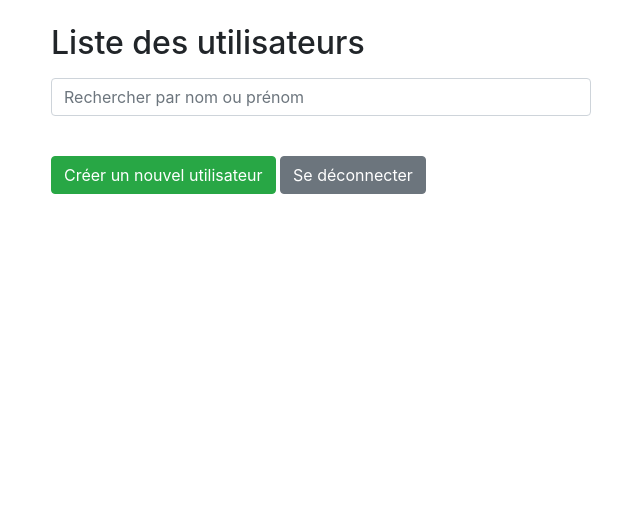
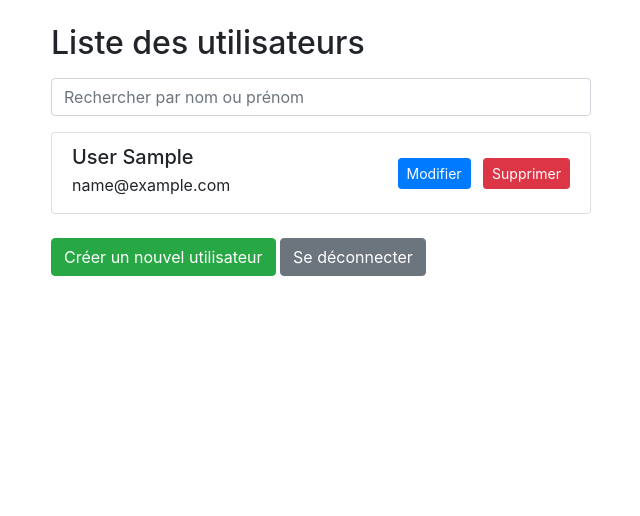
Before and after one commit to adilstudio/test_adil, a Django app: page /liste-utilisateurs/ in a window 1280 px wide. Shown: the part 96-612 px from the top of the page, without its empty margins (34-674 px from the left). Run offline with Django 4.2, Linux system fonts and the light colour scheme; the visitor is signed in with stand-in values (Sample User, id 1); data comes from the database, SQL or seed files in the repository; data that the repository does not hold is empty; some libraries are stand-ins or nearby versions.

Commit message:
login form

```diff
--- a/test_adil/management/admin.py
+++ b/test_adil/management/admin.py
@@ -1,5 +1,7 @@
 from django.contrib import admin
 
 from management.models import BaseDeDonnees
+from management.models import Utilisateur
 
 admin.site.register(BaseDeDonnees)
+admin.site.register(Utilisateur)
--- a/test_adil/management/templates/base.html
+++ b/test_adil/management/templates/base.html
@@ -1,5 +1,5 @@
 <!DOCTYPE html>
-<html lang="en">
+<html lang="fr">
 {% load static %}
 
 <head>
--- a/test_adil/management/templates/liste_utilisateurs.html
+++ b/test_adil/management/templates/liste_utilisateurs.html
@@ -1,12 +1,13 @@
 {% extends 'base.html' %}
+{% load static %}
 
 {% block title %}Liste des utilisateurs{% endblock %}
 
 {% block content %}
+
 <div class="container">
   <h2 class="mt-4 mb-3">Liste des utilisateurs</h2>
 
-  <!-- Search form -->
   <div class="row mb-3">
     <div class="col-md-6">
       <input type="text" id="search-input" class="form-control" placeholder="Rechercher par nom ou prénom">
@@ -20,17 +21,14 @@
         <li class="list-group-item">
           <div class="d-flex justify-content-between align-items-center">
             <div>
-              <h5 class="mb-1">{{ utilisateur.nom }} {{ utilisateur.prenom }}</h5>
-              <p class="mb-1">{{ utilisateur.adresse_email }}</p>
-              <ul class="list-inline">
-                {% for base_de_donnees in utilisateur.bases_de_donnees.all %}
-                <li class="list-inline-item">{{ base_de_donnees.nom }}</li>
-                {% endfor %}
-              </ul>
+              <h5 class="mb-1">{{ utilisateur.last_name }} {{ utilisateur.first_name }}</h5>
+              <p class="mb-1">{{ utilisateur.email }}</p>
             </div>
             <div>
-              <a href="{% url 'modifier_utilisateur' utilisateur.id %}" class="btn btn-primary btn-sm mr-2">Modifier</a>
-              <a href="{% url 'supprimer_utilisateur' utilisateur.id %}" class="btn btn-danger btn-sm">Supprimer</a>
+              <a href="{% url 'modifier_utilisateur' utilisateur.username %}"
+                class="btn btn-primary btn-sm mr-2">Modifier</a>
+              <a href="{% url 'supprimer_utilisateur' utilisateur.username %}"
+                class="btn btn-danger btn-sm">Supprimer</a>
             </div>
           </div>
         </li>
@@ -42,6 +40,17 @@
     <div class="col-md-6">
       <a href="{% url 'creer_utilisateur' %}" class="btn btn-success">Créer un nouvel utilisateur</a>
       <a href="{% url 'logout_user' %}" class="btn btn-secondary">Se déconnecter</a>
+    </div>
+  </div>
+  <div class="row">
+    <div class="col-md-6">
+      {% if messages %}
+      <ul class="messages">
+        {% for message in messages %}
+        <li {% if message.tags %} class="{{ message.tags }}" {% endif %}>{{ message }}</li>
+        {% endfor %}
+      </ul>
+      {% endif %}
     </div>
   </div>
 </div>
@@ -65,4 +74,5 @@
     });
   });
 </script>
+
 {% endblock %}
--- a/test_adil/management/views.py
+++ b/test_adil/management/views.py
@@ -1,13 +1,17 @@
 from django.shortcuts import render, redirect, get_object_or_404
 from django.contrib.auth.forms import AuthenticationForm
 from django.contrib.auth import authenticate, login, logout
+from django.contrib.auth.models import User
 from django.contrib import messages
 from .forms import UtilisateurCreationForm, UtilisateurModificationForm
 from .models import Utilisateur
+from django.db import transaction
 
 
 def page_accueil(request):
-    message = ""
+    if request.user.is_authenticated:
+        return redirect('liste_utilisateurs')
+
     if request.method == 'POST':
         form = AuthenticationForm(request, request.POST)
         if form.is_valid():
@@ -16,54 +20,94 @@ def page_accueil(request):
             utilisateur = authenticate(username=nom_utilisateur, password=mot_de_passe)
             if utilisateur is not None:
                 login(request, utilisateur)
-                message = "Vous êtes identifié(e) avec succès!"
+                messages.success(request, "Vous êtes identifié(e) avec succès!")
                 return redirect('liste_utilisateurs')
-            else :
-                message = "Identifiants invalides!"
+            else:
+                messages.error(request, "Identifiants invalides!")
+        else:
+            messages.error(request, "Identifiants invalides!")
     else:
+        messages.info(request, "Saisir les identifiants!")
         form = AuthenticationForm()
-    return render(request, 'page_accueil.html', {'form': form, 'message': message})
+    return render(request, 'page_accueil.html', {'form': form})
 
 def liste_utilisateurs(request):
     if not request.user.is_authenticated:
         return redirect('page_accueil')
-    utilisateurs = Utilisateur.objects.all()
+    utilisateurs = User.objects.all()
     return render(request, 'liste_utilisateurs.html', {'utilisateurs': utilisateurs})
 
 # Vue pour créer un utilisateur
+@transaction.atomic
 def creer_utilisateur(request):
+    if not request.user.is_authenticated:
+        return redirect('page_accueil')
+
     if request.method == 'POST':
         form = UtilisateurCreationForm(request.POST)
         if form.is_valid():
-            form.save()
-            messages.success(request, 'Utilisateur créé avec succès.')
+            try:
+                with transaction.atomic():
+                    utilisateur = form.save(commit=False)
+                    user = User.objects.create_user(username=form.cleaned_data['username'],
+                                                    email=form.cleaned_data['email'])
+                    user.set_password(form.cleaned_data['password'])
+                    user.save()
+                    utilisateur.user = user
+                    utilisateur.save()
+                    utilisateur.bases_de_donnees.set(form.cleaned_data['bases_de_donnees'])
+                    messages.success(request, 'Utilisateur créé avec succès.')
+            except Exception as e:
+                messages.error(request, "Erreur lors de la création de l'utilisateur.")
+                transaction.set_rollback(True)
+
             return redirect('liste_utilisateurs')
+        else :
+            messages.error(request, "Erreur lors de la création de l'utilisateur.")
     else:
+        messages.info(request, 'Veuillez saisir tous les champs.')
         form = UtilisateurCreationForm()
+
     return render(request, 'creer_utilisateur.html', {'form': form})
 
 # Vue pour modifier un utilisateur
-def modifier_utilisateur(request, utilisateur_id):
-    utilisateur = get_object_or_404(Utilisateur, pk=utilisateur_id)
+def modifier_utilisateur(request, username):
+    if not request.user.is_authenticated:
+        return redirect('page_accueil')
+    #Search the User and Utilisateur objects by username
+    user = User.objects.filter(username=username).first()
+    util = Utilisateur.objects.filter(username=username).first()
+    if (not user or not util):
+        messages.error(request, 'Utilisateur non trouvé!')
+        return redirect('liste_utilisateurs')
+    utilisateur = get_object_or_404(Utilisateur, username=username)
     if request.method == 'POST':
         form = UtilisateurModificationForm(request.POST, instance=utilisateur)
         if form.is_valid():
             form.save()
             messages.success(request, 'Utilisateur modifié avec succès.')
             return redirect('liste_utilisateurs')
+        else :
+            messages.error(request, "Erreur dans la modification de l'Utilisateur.")
     else:
+        messages.info(request, "Veuillez saisir tous les champs.")
         form = UtilisateurModificationForm(instance=utilisateur)
     return render(request, 'modifier_utilisateur.html', {'form': form})
 
 # Vue pour supprimer un utilisateur
-def supprimer_utilisateur(request, utilisateur_id):
-    utilisateur = get_object_or_404(Utilisateur, pk=utilisateur_id)
+def supprimer_utilisateur(request, username):
+    if not request.user.is_authenticated:
+        return redirect('page_accueil')
+    utilisateur = get_object_or_404(Utilisateur, username=username)
+    user = get_object_or_404(User, username=username)
     if request.method == 'POST':
+        user.delete()
         utilisateur.delete()
         messages.success(request, 'Utilisateur supprimé avec succès.')
         return redirect('liste_utilisateurs')
     return render(request, 'supprimer_utilisateur.html', {'utilisateur': utilisateur})
 
+#Se déconnecter
 def logout_user(request):
     logout(request)
     return redirect('page_accueil')
--- a/test_adil/test_adil/settings.py
+++ b/test_adil/test_adil/settings.py
@@ -116,7 +116,7 @@ AUTH_PASSWORD_VALIDATORS = [
 # Internationalization
 # https://docs.djangoproject.com/en/4.0/topics/i18n/
 
-LANGUAGE_CODE = 'en-us'
+LANGUAGE_CODE = 'fr-fr'
 
 TIME_ZONE = 'UTC'
 
--- a/test_adil/test_adil/urls.py
+++ b/test_adil/test_adil/urls.py
@@ -22,7 +22,7 @@ urlpatterns = [
     path('', views.page_accueil, name='page_accueil'),
     path('liste-utilisateurs/', views.liste_utilisateurs, name='liste_utilisateurs'),
     path('creer-utilisateur/', views.creer_utilisateur, name='creer_utilisateur'),
-    path('modifier-utilisateur/<int:utilisateur_id>/', views.modifier_utilisateur, name='modifier_utilisateur'),
-    path('supprimer-utilisateur/<int:utilisateur_id>/', views.supprimer_utilisateur, name='supprimer_utilisateur'),
+    path('modifier-utilisateur/<str:username>/', views.modifier_utilisateur, name='modifier_utilisateur'),
+    path('supprimer-utilisateur/<str:username>/', views.supprimer_utilisateur, name='supprimer_utilisateur'),
     path('logout/', views.logout_user, name='logout_user'),
 ]
```
Also changed, not shown: test_adil/management/forms.py (+24 -2 lines), test_adil/management/models.py (+9 -5 lines), test_adil/management/templates/creer_utilisateur.html (+11 -10 lines), test_adil/management/templates/modifier_utilisateur.html (+12 -17 lines), test_adil/management/templates/page_accueil.html (+10 -0 lines), test_adil/management/templates/supprimer_utilisateur.html (+10 -0 lines), test_adil/management/migrations/0003_rename_adresse_email_utilisateur_email_and_more.py (added), test_adil/management/migrations/0004_utilisateur_username.py (added).
